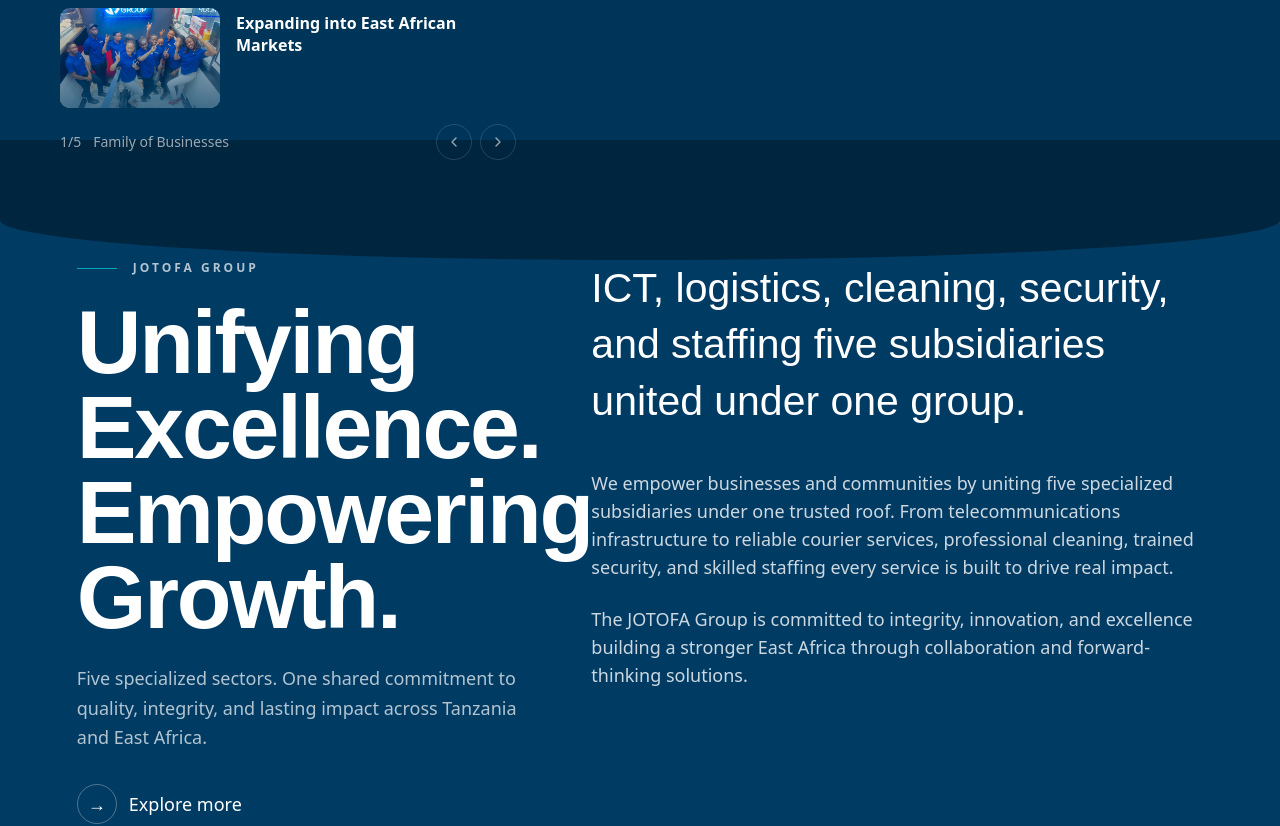
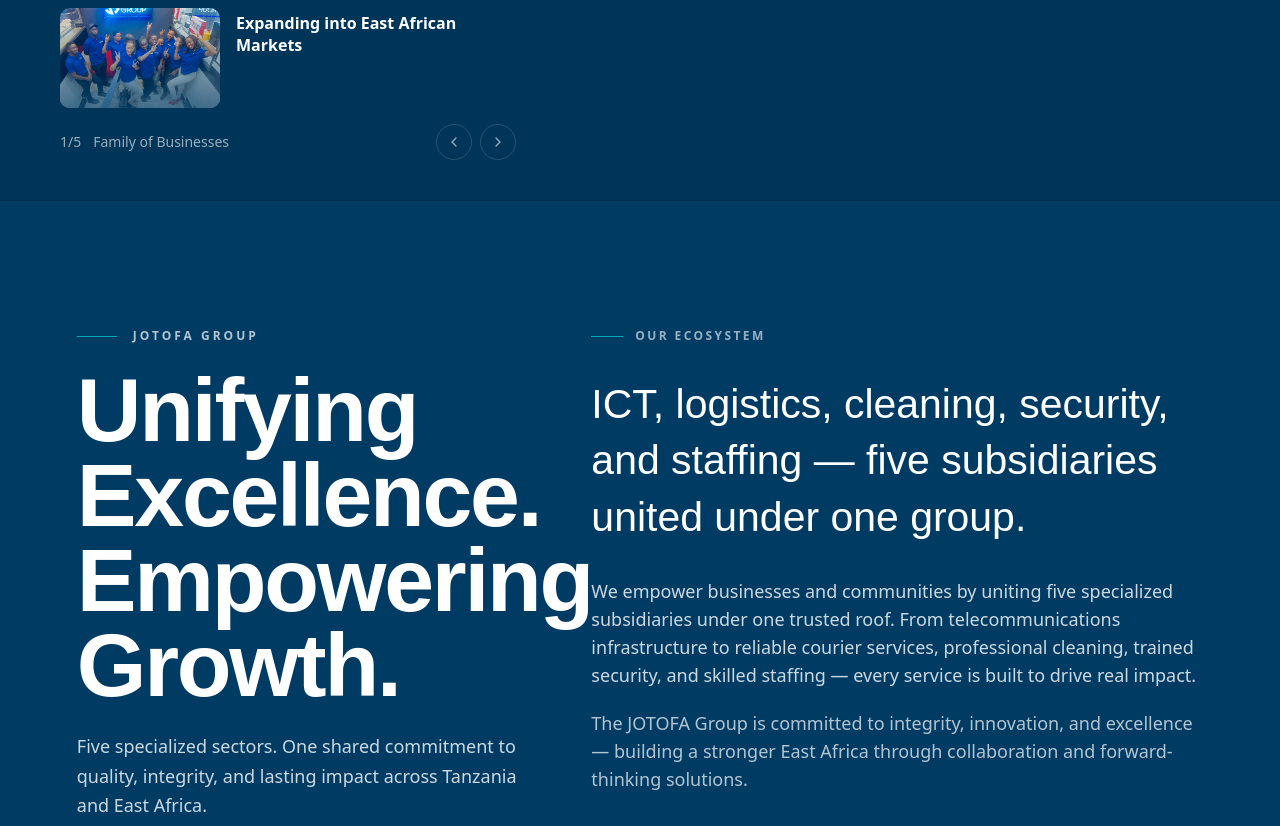
Before and after one commit to sulemsaba/frontendjotofa, a Next.js app: page / in a window 1280 px wide. Shown: the part 600-1426 px from the top of the page. Built offline with nearby package versions, Linux system fonts and the light colour scheme; no server answers; a web font is replaced by a local one.

Commit message:
refactor unifying excellence curve and animations

```diff
--- a/src/components/unifying-excellence.tsx
+++ b/src/components/unifying-excellence.tsx
@@ -1,26 +1,44 @@
 "use client";
 
 import { usePage } from "@/lib/page-context";
+import { motion } from "framer-motion";
 
 export function UnifyingExcellence() {
   const { setActivePage } = usePage();
 
   return (
-    <section className="relative w-full bg-jotofa-navy text-white overflow-hidden -mt-[60px]">
-      {/* Light curve at top   creates smooth transition from Hero above */}
+    <section className="relative w-full bg-jotofa-navy text-white overflow-hidden">
+      {/* Stable SVG curve — replaces the brittle negative-margin hack */}
       <div
         aria-hidden
-        className="absolute top-0 left-0 w-full bg-background pointer-events-none"
-        style={{
-          height: "120px",
-          borderRadius: "0 0 100% 100% / 0 0 80px 80px",
-        }}
-      />
+        className="absolute top-0 left-0 w-full pointer-events-none"
+        style={{ transform: "translateY(-99%)", lineHeight: 0 }}
+      >
+        <svg
+          viewBox="0 0 1440 120"
+          fill="none"
+          xmlns="http://www.w3.org/2000/svg"
+          className="w-full h-[60px] sm:h-[80px]"
+          preserveAspectRatio="none"
+        >
+          <path
+            d="M0 0 C 480 110, 960 110, 1440 0 L 1440 120 L 0 120 Z"
+            fill="currentColor"
+            className="text-background"
+          />
+        </svg>
+      </div>
 
-      <div className="relative z-10 mx-auto max-w-[1280px] px-[5%] sm:px-[6%] pt-[140px] sm:pt-[120px] pb-[180px] sm:pb-[140px]">
+      <div className="relative z-10 mx-auto max-w-[1280px] px-[5%] sm:px-[6%] pt-24 sm:pt-32 pb-20 sm:pb-24">
         <div className="flex flex-col lg:flex-row gap-10 lg:gap-16 items-start">
           {/* Left column */}
-          <div className="w-full lg:w-[40%] flex-shrink-0">
+          <motion.div
+            initial={{ opacity: 0, y: 30 }}
+            whileInView={{ opacity: 1, y: 0 }}
+            viewport={{ once: true, margin: "-80px" }}
+            transition={{ duration: 0.7, ease: [0.16, 1, 0.3, 1] }}
+            className="w-full lg:w-[40%] flex-shrink-0"
+          >
             <div className="flex items-center gap-4 text-xs font-semibold tracking-[0.25em] uppercase text-white/70 mb-6">
               <span className="inline-block w-10 h-px bg-jotofa-accent" />
               JOTOFA Group
@@ -29,14 +47,14 @@
               className="font-bold leading-[0.95] tracking-tight text-white mb-6"
               style={{
                 fontFamily: "var(--font-playfair-display), 'Playfair Display', serif",
-                fontSize: "clamp(3rem, 7vw, 5.6rem)",
+                fontSize: "clamp(2.8rem, 7vw, 5.6rem)",
               }}
             >
               Unifying Excellence.
               <br />
               Empowering Growth.
             </h1>
-            <p className="text-white/70 text-base sm:text-lg leading-relaxed max-w-md mb-8">
+            <p className="text-white/80 text-base sm:text-lg leading-relaxed max-w-md mb-8">
               Five specialized sectors. One shared commitment to quality, integrity, and lasting impact across Tanzania and East Africa.
             </p>
             <button
@@ -48,28 +66,40 @@
               </span>
               Explore more
             </button>
-          </div>
+          </motion.div>
 
           {/* Right column */}
-          <div className="flex-1">
+          <motion.div
+            initial={{ opacity: 0, y: 30 }}
+            whileInView={{ opacity: 1, y: 0 }}
+            viewport={{ once: true, margin: "-80px" }}
+            transition={{ duration: 0.7, delay: 0.15, ease: [0.16, 1, 0.3, 1] }}
+            className="flex-1"
+          >
+            <div className="flex items-center gap-3 mb-8">
+              <span className="inline-block w-8 h-px bg-jotofa-accent" />
+              <span className="text-xs font-semibold tracking-[0.2em] uppercase text-white/60">
+                Our Ecosystem
+              </span>
+            </div>
             <h2
-              className="font-normal leading-snug text-white mb-10"
+              className="font-normal leading-snug text-white mb-8"
               style={{
                 fontFamily: "var(--font-playfair-display), 'Playfair Display', serif",
                 fontSize: "clamp(1.6rem, 3.2vw, 2.8rem)",
               }}
             >
-              ICT, logistics, cleaning, security, and staffing   five subsidiaries united under one group.
+              ICT, logistics, cleaning, security, and staffing — five subsidiaries united under one group.
             </h2>
-            <div className="space-y-6 text-white/80 leading-[1.8]">
+            <div className="space-y-5 text-white/80 leading-[1.8]">
               <p className="text-base sm:text-lg">
-                We empower businesses and communities by uniting five specialized subsidiaries under one trusted roof. From telecommunications infrastructure to reliable courier services, professional cleaning, trained security, and skilled staffing   every service is built to drive real impact.
+                We empower businesses and communities by uniting five specialized subsidiaries under one trusted roof. From telecommunications infrastructure to reliable courier services, professional cleaning, trained security, and skilled staffing — every service is built to drive real impact.
               </p>
-              <p className="text-base sm:text-lg">
-                The JOTOFA Group is committed to integrity, innovation, and excellence   building a stronger East Africa through collaboration and forward-thinking solutions.
+              <p className="text-base sm:text-lg text-white/70">
+                The JOTOFA Group is committed to integrity, innovation, and excellence — building a stronger East Africa through collaboration and forward-thinking solutions.
               </p>
             </div>
-          </div>
+          </motion.div>
         </div>
       </div>
     </section>
```
